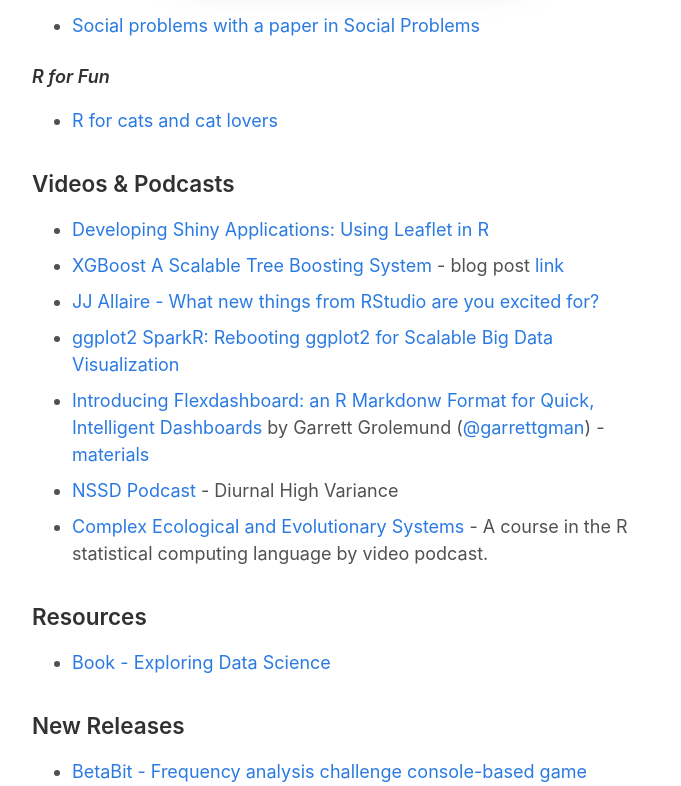
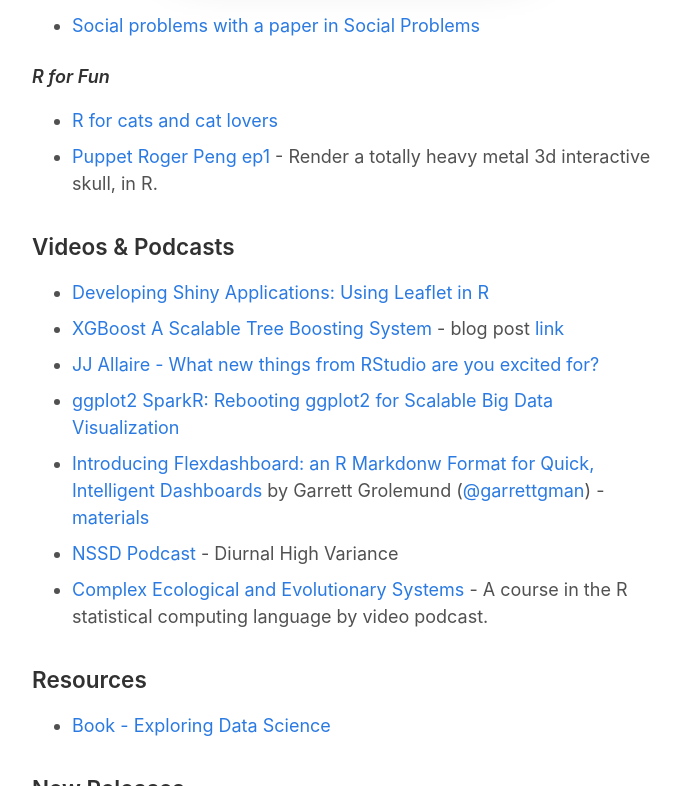
Before and after one commit to rweekly/rweekly.org, a Jekyll site: the page built from draft.md, in a window 1280 px wide and 900 px high, scrolled down 3936 px, cut to the strip 114-900 px from the top of the window. Shown: the whole strip, without its empty margins (293-974 px from the left). Built offline with Jekyll 4.4.1, drawn with Linux system fonts in a browser that asks for light colours.

Commit message:
Draft: add Puppet Roger Peng ep1

```diff
--- a/draft.md
+++ b/draft.md
@@ -115,6 +115,8 @@
 
 + [R for cats and cat lovers](http://rforcats.net/)
 
++ [Puppet Roger Peng ep1](https://www.youtube.com/watch?v=bvtxnXlKNZE) - Render a totally heavy metal 3d interactive skull, in R.
+
 ### Videos & Podcasts
 
 + [Developing Shiny Applications: Using Leaflet in R](https://www.youtube.com/watch?list=PL_LGEn4G1x8r99HkY_RfJNlDYB9LDzMj0&v=n42jsxFNXRI)
```
